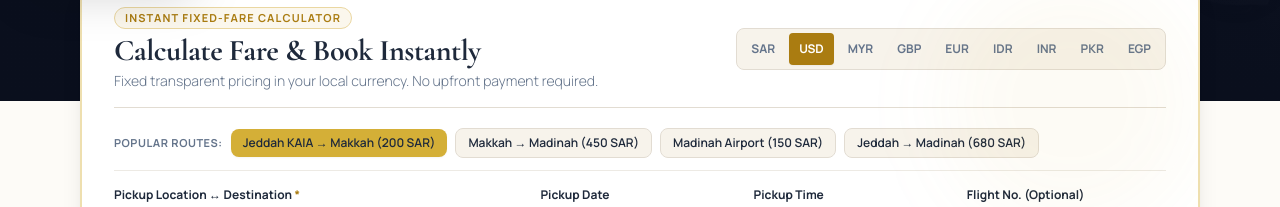
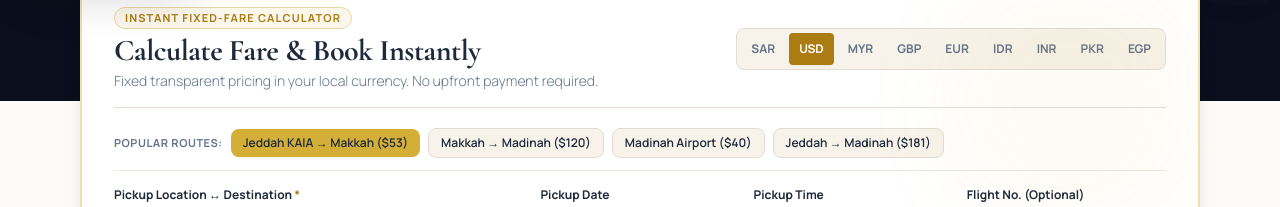
Before and after one commit to saysa19994/royal-umrah-cabs, a Next.js app: page /en in a window 1280 px wide. Shown: the part 800-1007 px from the top of the page. Built offline with nearby package versions, Linux system fonts and the light colour scheme; no server answers; the database is empty; a web font is replaced by a local one.

Commit message:
feat(ux): enhance dynamic currency shortcuts, capacity recommendations, and 5-class fleet grid

```diff
--- a/src/components/home/BookingCard.tsx
+++ b/src/components/home/BookingCard.tsx
@@ -251,7 +251,7 @@ export function BookingCard({ locale, dict, initialRates }: BookingCardProps) {
                 : 'bg-bg-alt text-ink hover:bg-gold-soft border border-border'
             }`}
           >
-            {locale === 'ar' ? 'مطار جدة ← مكة (200 ر.س)' : 'Jeddah KAIA → Makkah (200 SAR)'}
+            {locale === 'ar' ? `مطار جدة ← مكة (${formatPrice(200)})` : `Jeddah KAIA → Makkah (${formatPrice(200)})`}
           </button>
           <button
             type="button"
@@ -262,7 +262,7 @@ export function BookingCard({ locale, dict, initialRates }: BookingCardProps) {
                 : 'bg-bg-alt text-ink hover:bg-gold-soft border border-border'
             }`}
           >
-            {locale === 'ar' ? 'مكة ← المدينة (450 ر.س)' : 'Makkah → Madinah (450 SAR)'}
+            {locale === 'ar' ? `مكة ← المدينة (${formatPrice(450)})` : `Makkah → Madinah (${formatPrice(450)})`}
           </button>
           <button
             type="button"
@@ -273,7 +273,7 @@ export function BookingCard({ locale, dict, initialRates }: BookingCardProps) {
                 : 'bg-bg-alt text-ink hover:bg-gold-soft border border-border'
             }`}
           >
-            {locale === 'ar' ? 'مطار المدينة ← الفندق (150 ر.س)' : 'Madinah Airport (150 SAR)'}
+            {locale === 'ar' ? `مطار المدينة ← الفندق (${formatPrice(150)})` : `Madinah Airport (${formatPrice(150)})`}
           </button>
           <button
             type="button"
@@ -284,7 +284,7 @@ export function BookingCard({ locale, dict, initialRates }: BookingCardProps) {
                 : 'bg-bg-alt text-ink hover:bg-gold-soft border border-border'
             }`}
           >
-            {locale === 'ar' ? 'جدة ← المدينة (680 ر.س)' : 'Jeddah → Madinah (680 SAR)'}
+            {locale === 'ar' ? `جدة ← المدينة (${formatPrice(680)})` : `Jeddah → Madinah (${formatPrice(680)})`}
           </button>
         </div>
 
@@ -452,6 +452,18 @@ export function BookingCard({ locale, dict, initialRates }: BookingCardProps) {
             </div>
           </div>
 
+          {/* CAPACITY RECOMMENDATION CALLOUT */}
+          {(passengers >= maxSeats || luggage >= maxBags) && (
+            <div className="p-2.5 rounded-xl bg-gold-soft border border-gold-line text-xs text-ink flex items-center gap-2">
+              <Sparkles className="w-4 h-4 text-gold-dark shrink-0" />
+              <span>
+                {locale === 'ar'
+                  ? `أقصى سعة للمركبة المحددة: ${maxSeats} ركاب و ${maxBags} حقائب. للعائلات الكبرى والأفواج، ننصح باختيار تويوتا هايس (10 ركاب) أو تويوتا كوستر (21 راكب).`
+                  : `Selected vehicle capacity reached (${maxSeats} passengers, ${maxBags} bags). For extended families and delegations, choose Toyota HiAce (10 Pax) or Toyota Coaster (21 Pax).`}
+              </span>
+            </div>
+          )}
+
           {/* BOT PROTECTION */}
           <TurnstileWidget
             locale={locale}
--- a/src/components/home/HomeSections.tsx
+++ b/src/components/home/HomeSections.tsx
@@ -832,8 +832,8 @@ export function HomeSections({ locale, dict, settings }: HomeSectionsProps) {
             </div>
           </div>
 
-          {/* ALL 4 VEHICLES COMPARISON GRID */}
-          <div className="grid grid-cols-1 sm:grid-cols-2 lg:grid-cols-4 gap-6">
+          {/* ALL 5 FLEET VEHICLES COMPARISON GRID */}
+          <div className="grid grid-cols-1 sm:grid-cols-2 md:grid-cols-3 lg:grid-cols-5 gap-4">
             {FLEET_VEHICLES.map((car, idx) => (
               <div
                 key={car.id}
--- a/src/components/layout/Footer.tsx
+++ b/src/components/layout/Footer.tsx
@@ -169,6 +169,11 @@ export function Footer({ locale, dict, settings }: FooterProps) {
               <li>
                 <Link href={`/${locale}/fleet/toyota-hiace`} className="hover:text-gold transition-colors inline-block py-1">
                   Toyota HiAce Family (10 Seats)
+                </Link>
+              </li>
+              <li>
+                <Link href={`/${locale}/fleet/toyota-coaster`} className="hover:text-gold transition-colors inline-block py-1">
+                  Toyota Coaster VIP Coach (21 Seats)
                 </Link>
               </li>
               <li>
```
